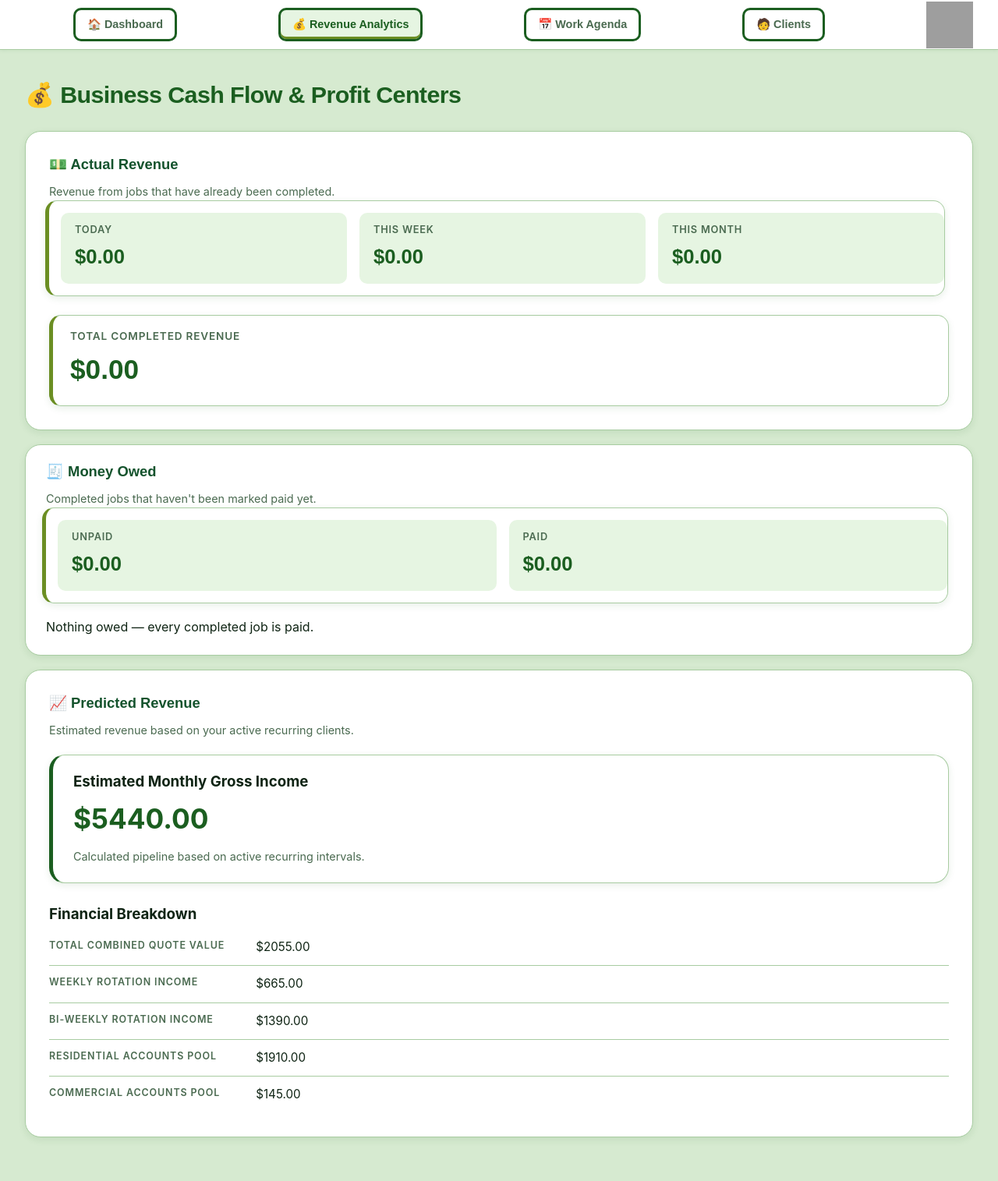
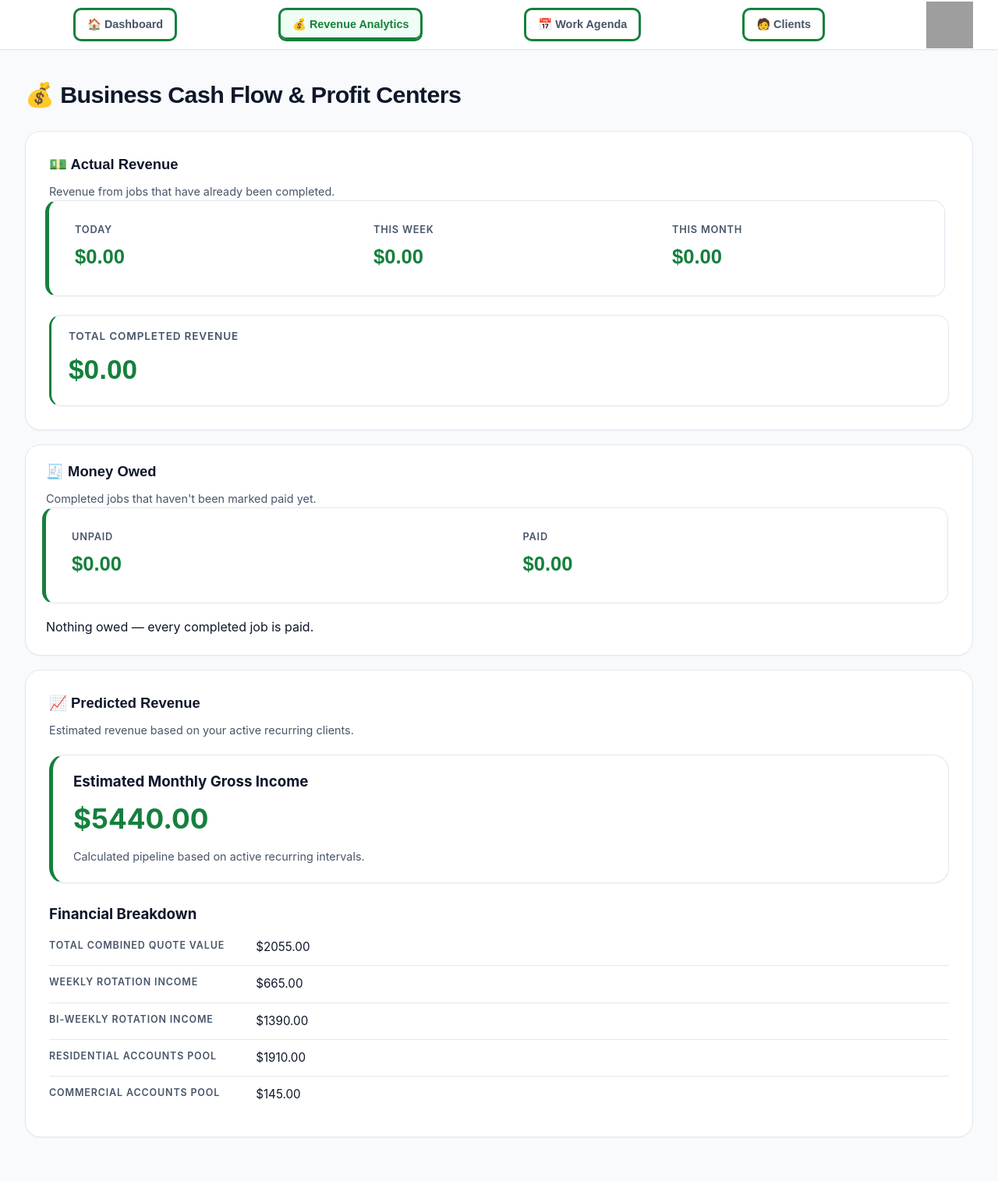
Before and after one commit to LoganWalk/Coding-exploring-the-web, a Flask app: page /revenue-page in a window 1280 px wide. Shown: the whole page at 78% size. Run offline with Flask 3, Linux system fonts and the light colour scheme; data that the repository does not hold is empty; grey boxes are pictures that could not be loaded.

Commit message:
Apply Modern Turf and Slate palette across the app

```diff
--- a/Clients_data_api/static/style.css
+++ b/Clients_data_api/static/style.css
@@ -251,31 +251,32 @@ form input[type="submit"]:active {
 @import url("https://fonts.googleapis.com/css2?family=Inter:wght@400;500;600;700&family=Sora:wght@600;700&display=swap");
 
 :root {
-  --bg: #d6ead0;
-  --surface: #ffffff;
-  --surface-alt: #c6dfbf;
-  --border: #a8cca1;
-  --ink: #0f2414;
-  --ink-muted: #4a6a50;
-  --accent: #1b5e20;
-  --accent-hover: #0f3d14;
-  --accent-soft: #e6f5e2;
-  --student-name: #14532d;
-  --olive: #6b8e23;
-  --olive-glow: rgba(107, 142, 35, 0.35);
-  --alert-bg: #ffd5de;
-  --alert-text: #970020;
-  --danger: #c62828;
-  --danger-soft: #fde8e8;
-  --success: #2e7d32;
-  --success-soft: #e8f5e9;
+  /* Modern Turf & Slate */
+  --bg: #F8FAFC;
+  --surface: #FFFFFF;
+  --surface-alt: #F1F5F9;
+  --border: #E2E8F0;
+  --ink: #0F172A;
+  --ink-muted: #475569;
+  --accent: #15803D;
+  --accent-hover: #166534;
+  --accent-soft: #F0FDF4;
+  --student-name: #0F172A;
+  --olive: #15803D;
+  --olive-glow: rgba(21, 128, 61, 0.16);
+  --alert-bg: #FFF1F2;
+  --alert-text: #9F1239;
+  --danger: #B91C1C;
+  --danger-soft: #FEF2F2;
+  --success: #15803D;
+  --success-soft: #F0FDF4;
   --radius-sm: 10px;
   --radius-md: 15px;
   --radius-lg: 20px;
-  --shadow-sm: 0 2px 6px rgba(15, 36, 20, 0.06);
-  --shadow-card: 0 3px 10px rgba(27, 94, 32, 0.1);
-  --shadow-lg: 0 12px 40px rgba(15, 36, 20, 0.18);
-  --shadow-nav: 0 1px 5px rgba(27, 94, 32, 0.08);
+  --shadow-sm: 0 1px 2px rgba(15, 23, 42, 0.04);
+  --shadow-card: 0 1px 3px rgba(15, 23, 42, 0.045);
+  --shadow-lg: 0 16px 40px rgba(15, 23, 42, 0.14);
+  --shadow-nav: 0 1px 2px rgba(15, 23, 42, 0.035);
 }
 
 *,
@@ -685,7 +686,7 @@ form input[type="submit"]:hover {
   min-width: 0;
   height: 650px;
   padding: 10px;
-  background: #f7fcf6;
+  background: #FFFFFF;
   border: 1px solid var(--border);
   border-radius: var(--radius-md);
 }
@@ -1613,3 +1614,128 @@ nav a[style*="--accent"] {
 .owed-row .paid-toggle {
   margin-top: 0;
 }
+
+
+/* APP-WIDE MODERN TURF & SLATE PALETTE */
+body { background: var(--bg); color: var(--ink); }
+
+.content > h1,
+.content > h2,
+.calendar-panel > h2,
+.client-frequency-section > h3,
+.completed-sidebar h2,
+.client-modal-content h2,
+.post h2,
+#group-routes-list h4 { color: var(--ink); }
+
+nav {
+  background: var(--surface);
+  border-bottom-color: var(--border);
+  box-shadow: var(--shadow-nav);
+}
+nav a { color: var(--ink-muted); }
+nav a:hover,
+nav a:focus-visible { color: var(--accent); background: var(--accent-soft); }
+
+form, .post, .calendar-panel, .completed-sidebar, .client-card,
+.client-modal-content, .actual-revenue-section, .predicted-revenue-section {
+  background: var(--surface);
+  border-color: var(--border);
+  box-shadow: var(--shadow-sm);
+}
+
+form select,
+form input[type="text"],
+form input[type="number"],
+form input[type="date"],
+.client-edit input {
+  background: var(--bg);
+  color: var(--ink);
+  border-color: var(--border);
+}
+form select:focus,
+form input:focus,
+.client-edit input:focus {
+  border-color: var(--accent);
+  box-shadow: 0 0 0 3px rgba(21, 128, 61, 0.12);
+}
+
+.calendar-sidebar .calendar-client,
+.calendar-client,
+.scheduled-client,
+.completed-job-card,
+.completed-job,
+.route-group,
+.mowing-job,
+.client-info-item,
+.revenue-stat,
+.actual-total {
+  background: var(--surface);
+  border-color: var(--border);
+}
+.calendar-sidebar .calendar-client,
+.calendar-client,
+.scheduled-client {
+  border-left-color: var(--border);
+  box-shadow: none;
+}
+.calendar-sidebar .calendar-client:hover,
+.calendar-client:hover,
+.scheduled-client:hover,
+.completed-job-card:hover {
+  background: var(--surface-alt);
+  box-shadow: var(--shadow-sm);
+}
+
+.week-header .day-column {
+  background: var(--surface);
+  color: var(--ink);
+  border: 1px solid var(--border);
+  box-shadow: none;
+}
+.week-header .day-column h2 { color: var(--ink); }
+.week-header .day-column p { color: var(--ink-muted); }
+.week-body .day-column { background: var(--surface); border-color: var(--border); }
+
+.client-drop-zone.drag-over,
+.drop-zone.drag-over,
+.drag-over {
+  background: var(--accent-soft) !important;
+  border-color: var(--accent) !important;
+}
+
+.client-card:hover { border-color: #A7CDB4; box-shadow: var(--shadow-sm); }
+.client-info-item { border: 1px solid var(--border); }
+
+.client-price,
+.revenue-number,
+.revenue-stat p,
+.actual-total p,
+.owed-amount { color: var(--accent); }
+
+.actual-total { border-left: 3px solid var(--accent); }
+
+.paid-toggle,
+form input[type="submit"],
+.calendar-controls button {
+  background: var(--accent);
+  color: #FFFFFF;
+}
+.paid-toggle:hover,
+form input[type="submit"]:hover,
+.calendar-controls button:hover { background: var(--accent-hover); }
+
+nav a[style*="--accent"],
+nav a[style*="accent"] {
+  color: var(--accent) !important;
+  background: var(--accent-soft) !important;
+  box-shadow: inset 0 -2px 0 var(--accent);
+}
+
+.client-modal { background: rgba(15, 23, 42, 0.42); }
+.client-modal-close:hover,
+.close-modal:hover { color: var(--accent); background: var(--accent-soft); }
+
+* { scrollbar-color: var(--border) transparent; }
+*::-webkit-scrollbar-thumb { background: var(--border); }
+*::-webkit-scrollbar-thumb:hover { background: #94A3B8; }
```
